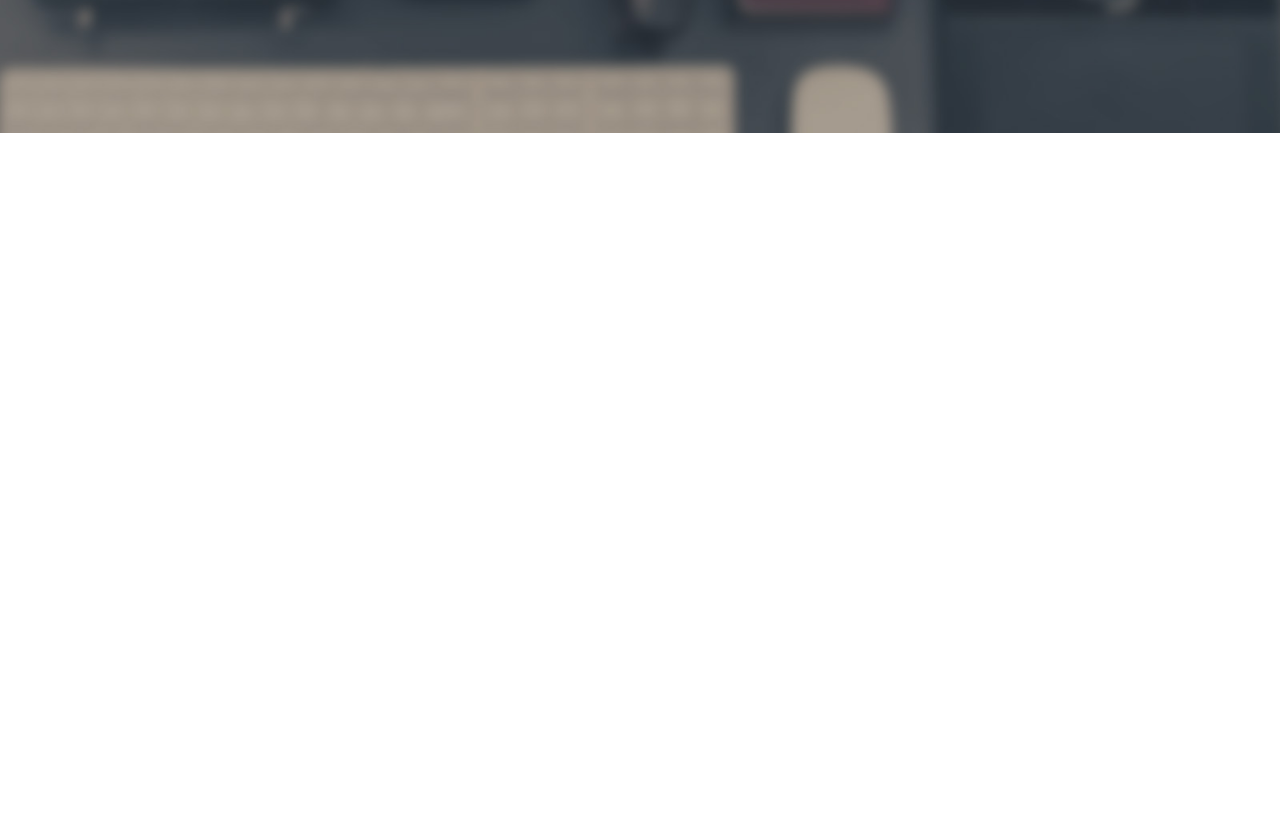
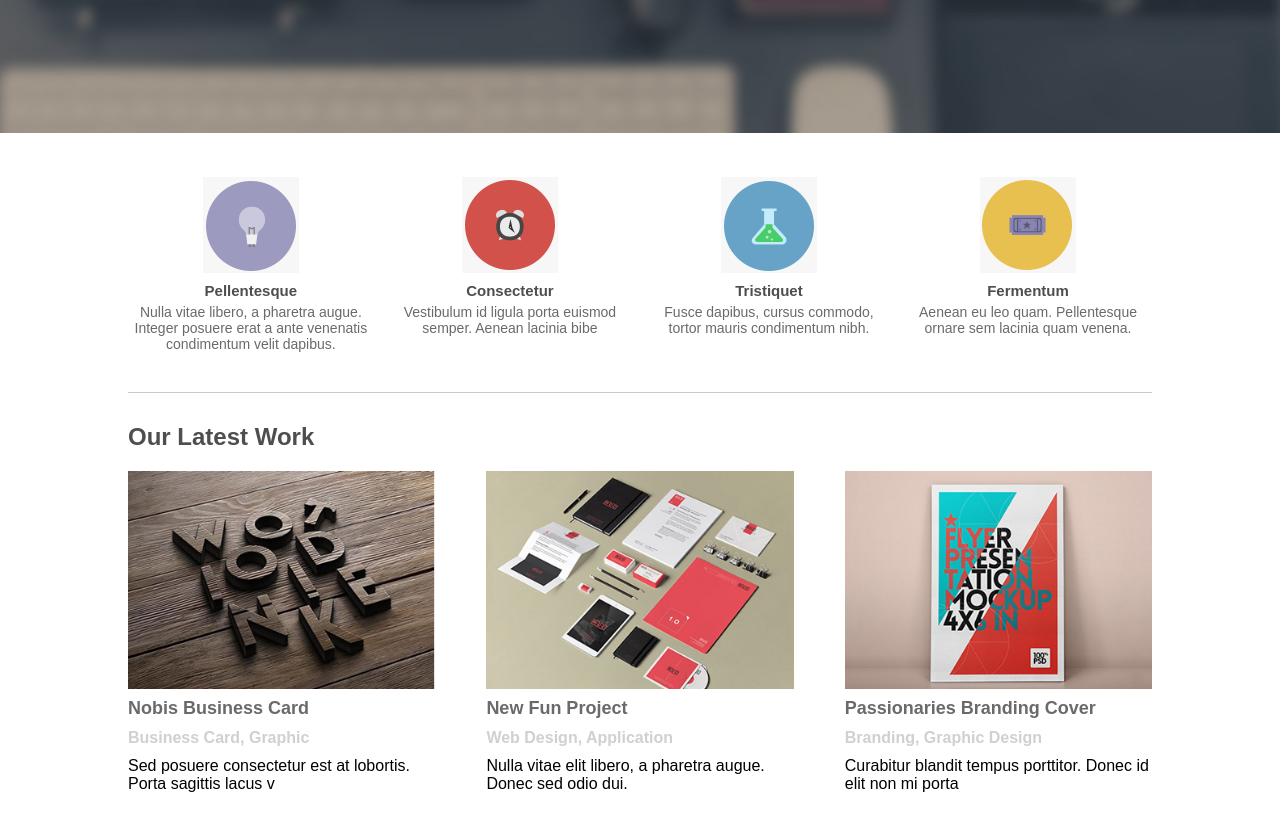
Before and after one commit to MuzammilRafay/Batch-11, a plain HTML site: page 1-Html-Css/4th Class part 2/index.html in a window 1280 px wide. Shown: the part 420-1250 px from the top of the page. Before the commit the page ends 800 px from the top, so only its background shows below. Drawn offline with Linux system fonts and the light colour scheme.

Commit message:
[sunday] working on marble layout

```diff
--- a/1-Html-Css/4th Class part 2/index.html
+++ b/1-Html-Css/4th Class part 2/index.html
@@ -7,6 +7,9 @@
     margin: 0px;
     padding: 0px;
     font-family: sans-serif;
+   }
+   body{
+    padding-bottom: 80px;
    }
    #main-image-section img{
     width:100%;
@@ -40,6 +43,64 @@
     color:white;
     cursor: pointer;
    }
+   #inner-section{
+     width: 80%;
+     margin: 0px auto;
+   }
+   .sub-items{
+     float:left;
+     width: 24%;
+     margin-right: 1.3%;
+     text-align:center;
+   }
+   .sub-items:last-child{
+     margin-right: 0px;
+   }
+   #item-container{
+     border-bottom: 1px solid #cbc8c8;
+     padding: 40px 0px;
+   }
+   .sub-items h3{
+    color: #4e4e4e;
+    font-size: 15px;
+    margin: 5px 0px;
+   }
+   .sub-items p{
+    color: #6a6a6a;
+    font-size: 14px;
+   }
+   .common-headings{
+     color: #4e4e4e;
+     margin: 30px 0px 20px 0px;
+   }
+
+   .sub-items2{
+     float:left;
+     width: 30%;
+     margin-right: 5%;
+   }
+
+   .sub-items2:last-child{
+     margin-right: 0px;
+   }
+   .sub-items2 img{
+     width: 100%;
+   }
+
+   .sub-items2 h4{
+     margin: 10px 0px;
+     color: #d1d0d0;
+     font-size: 16px;
+   }
+
+   .sub-items2 h3{
+     color: #4e4e4e;
+     font-size: 18px;
+     margin-top:5px;
+   }
+   .sub-items2 h3{
+     color: #6a6a6a;
+   }
   </style>
 </head>
 
@@ -65,5 +126,67 @@
   <div id="main-image-section">
     <img src="./assets/images/background-image.png" alt="Background image" />
   </div>
+
+  <div id="inner-section">
+    <div id="item-container" class="clearfix">
+
+       <div class="sub-items">
+         <img src="./assets/images/icon-1.png" />
+         <h3>Pellentesque</h3>
+         <p>Nulla vitae libero, a pharetra augue. Integer posuere erat a ante venenatis condimentum velit dapibus.</p>
+       </div>
+
+       <div class="sub-items">
+         <img src="./assets/images/icon-2.png" />
+         <h3>Consectetur</h3>
+         <p>Vestibulum id ligula porta euismod semper. Aenean lacinia bibe</p>
+       </div>
+
+
+       <div class="sub-items">
+         <img src="./assets/images/icon-3.png" />
+         <h3>Tristiquet</h3>
+         <p>Fusce dapibus, cursus commodo, tortor mauris condimentum nibh.</p>
+       </div>
+
+       <div class="sub-items">
+         <img src="./assets/images/icon-4.png" />
+         <h3>Fermentum</h3>
+         <p>Aenean eu leo quam. Pellentesque ornare sem lacinia quam venena.</p>
+       </div>
+    </div>
+
+    <h2 class="common-headings">Our Latest Work</h2>
+
+
+
+
+
+    <div id="item-container2" class="clearfix">
+
+       <div class="sub-items2">
+         <img src="./assets/images/snap-1.png" />
+         <h3>Nobis Business Card</h3>
+         <h4>Business Card, Graphic</h4>
+         <p>Sed posuere consectetur est at lobortis. Porta sagittis lacus v</p>
+       </div>
+
+       <div class="sub-items2">
+         <img src="./assets/images/snap-2.png" />
+         <h3>New Fun Project</h3>
+         <h4>Web Design, Application</h4>
+         <p>Nulla vitae elit libero, a pharetra augue. Donec sed odio dui.</p>
+       </div>
+
+
+       <div class="sub-items2">
+         <img src="./assets/images/snap-3.png" />
+         <h3>Passionaries Branding Cover</h3>
+         <h4>Branding, Graphic Design</h4>
+         <p>Curabitur blandit tempus porttitor. Donec id elit non mi porta</p>
+       </div>
+
+    </div>
+  </div>
 </body>
 </html>
```
Also changed, not shown: 1-Html-Css/4th Class part 2/1.png (renamed from 1-Html-Css/4th Class part 2/layout.png), 1-Html-Css/4th Class part 2/2.png (added).
